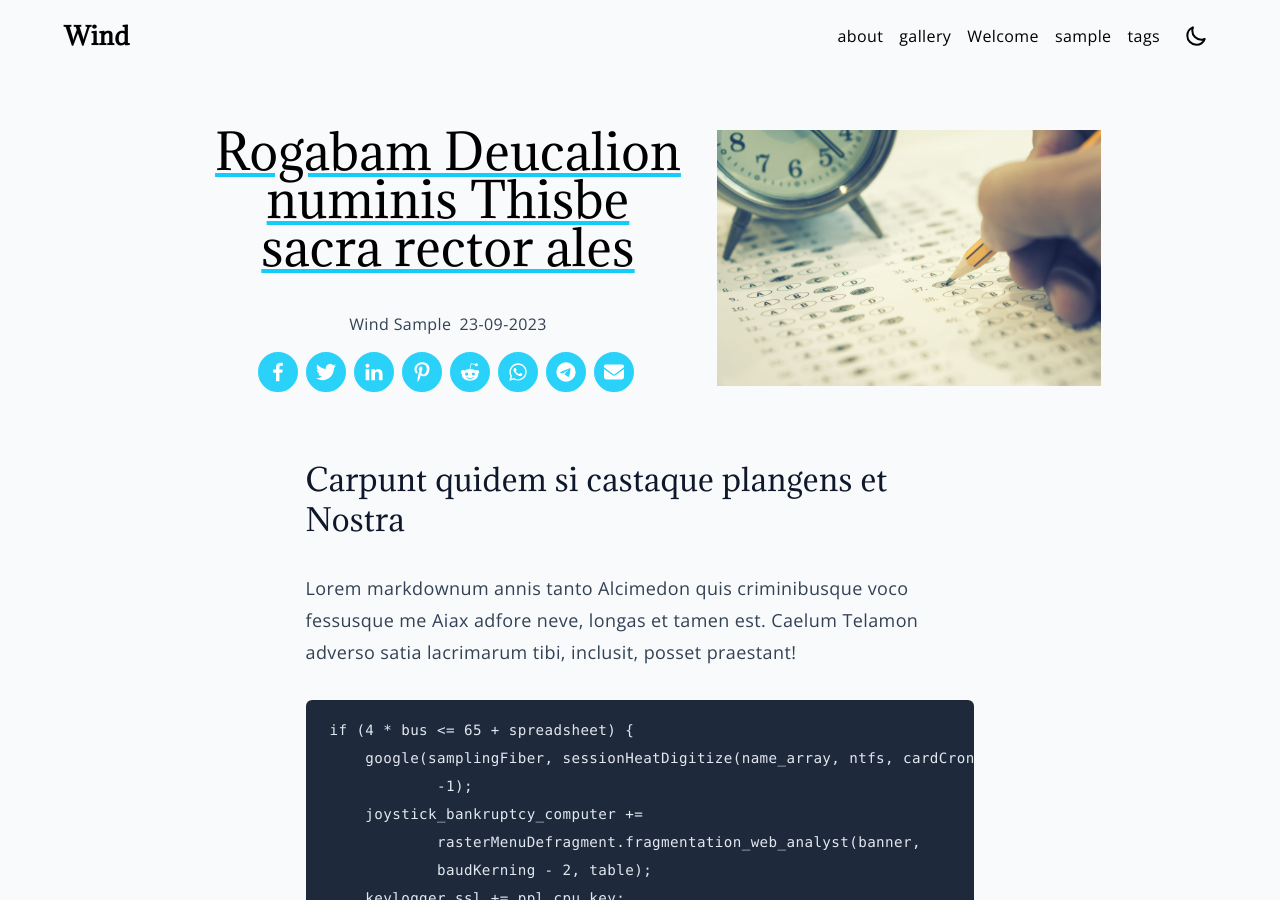
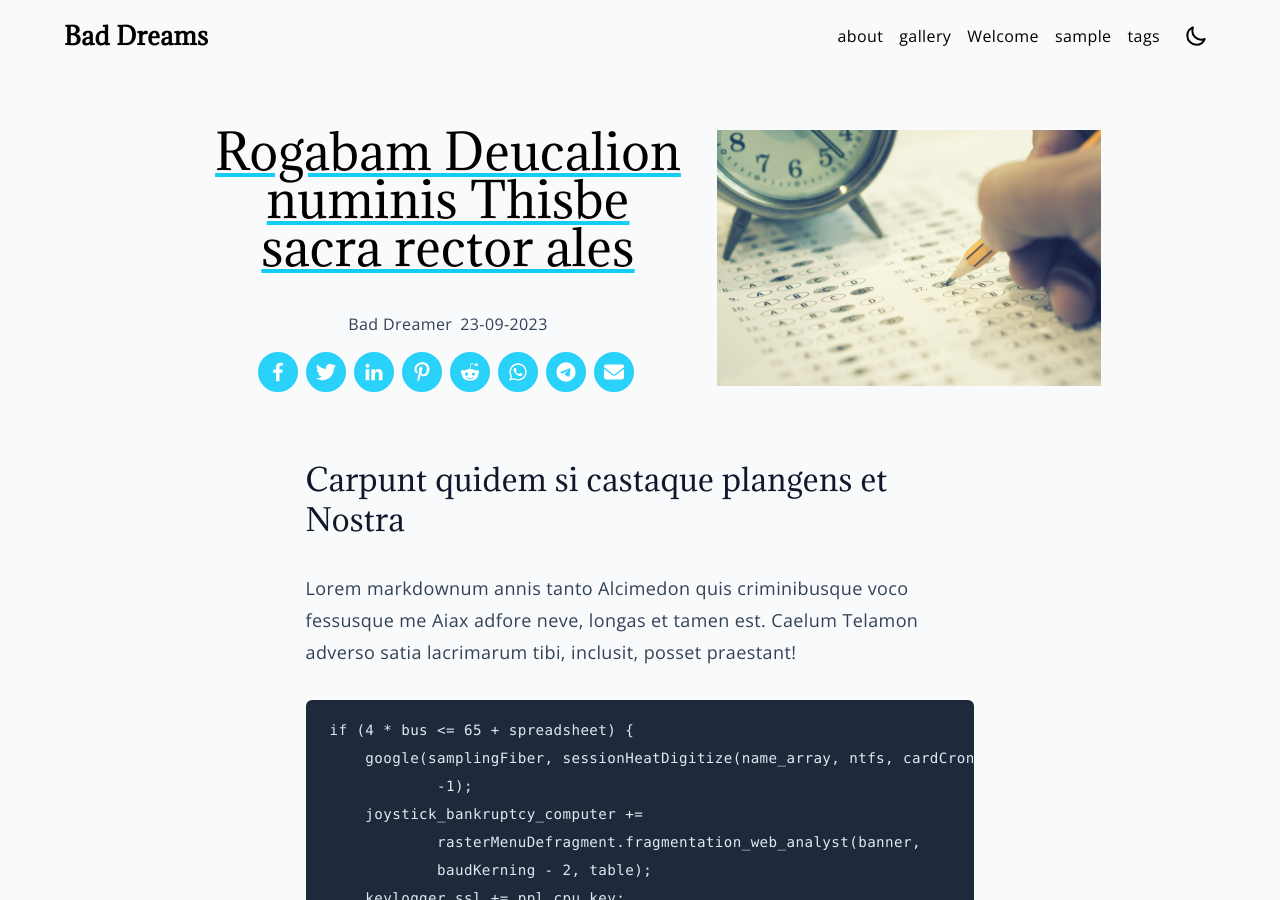
Before and after one commit to Joyfully6399/bad_dreams, a Jekyll site: the page built from _posts/2023-09-23-test-6.md, in a window 1280 px wide and 900 px high. Built offline with Jekyll 4.4.1, drawn with Linux system fonts in a browser that asks for light colours.

Commit message:
Update _config.yml

```diff
--- a/_config.yml
+++ b/_config.yml
@@ -2,9 +2,9 @@ domain: example.com
 url: https://example.com
 baseurl: "/wind"
 
-title: Wind
-email: wind@example.com
-author: Wind Sample
+title: Bad Dreams
+email: mhead83@gmail.com
+author: Bad Dreamer
 
 lang: en
 
@@ -16,6 +16,6 @@ color: "#13ccf9"
 #   shortname: example-com
 #
 rrss:
-  email: "example@example.cl"
-  telegram: "https://t.me/"
+  email: "mhead83@gmail.com"
+  instagram: "@whereismymatt"
   discord: "https://discord.com/"
```
